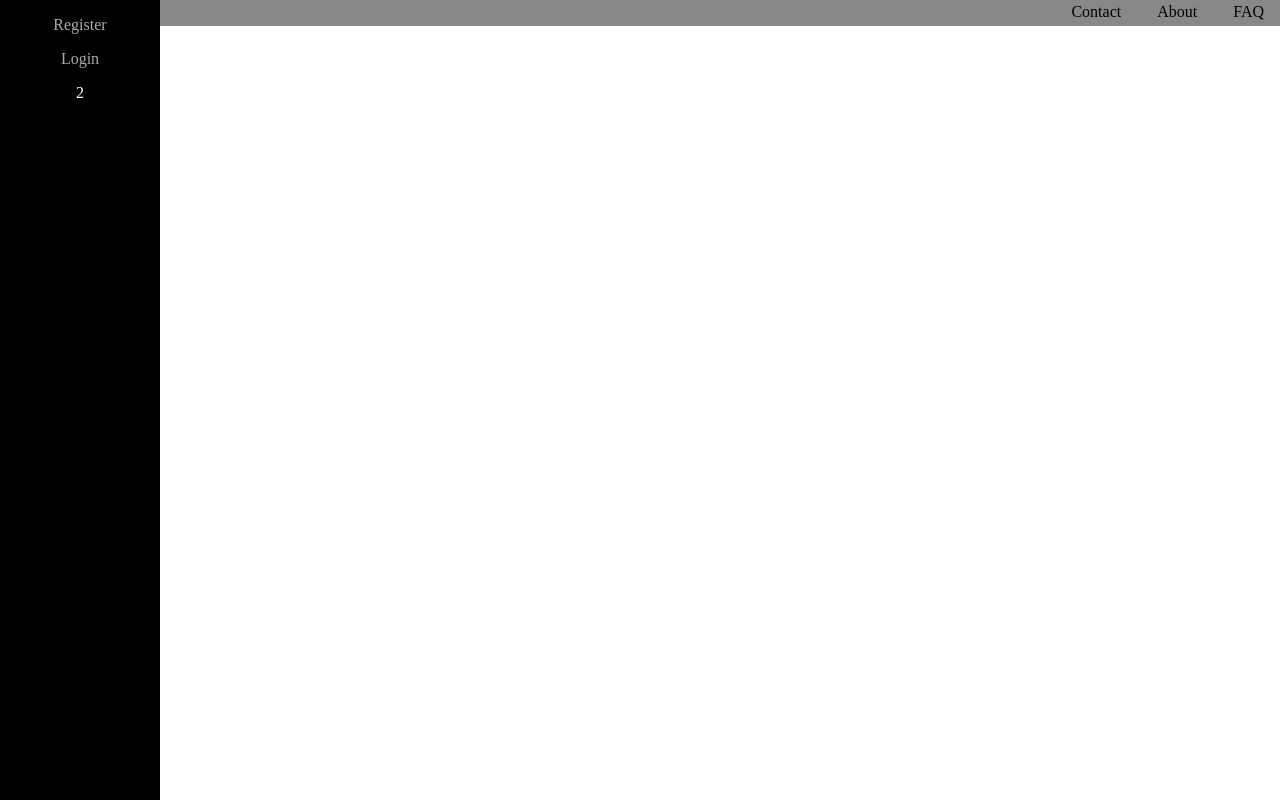
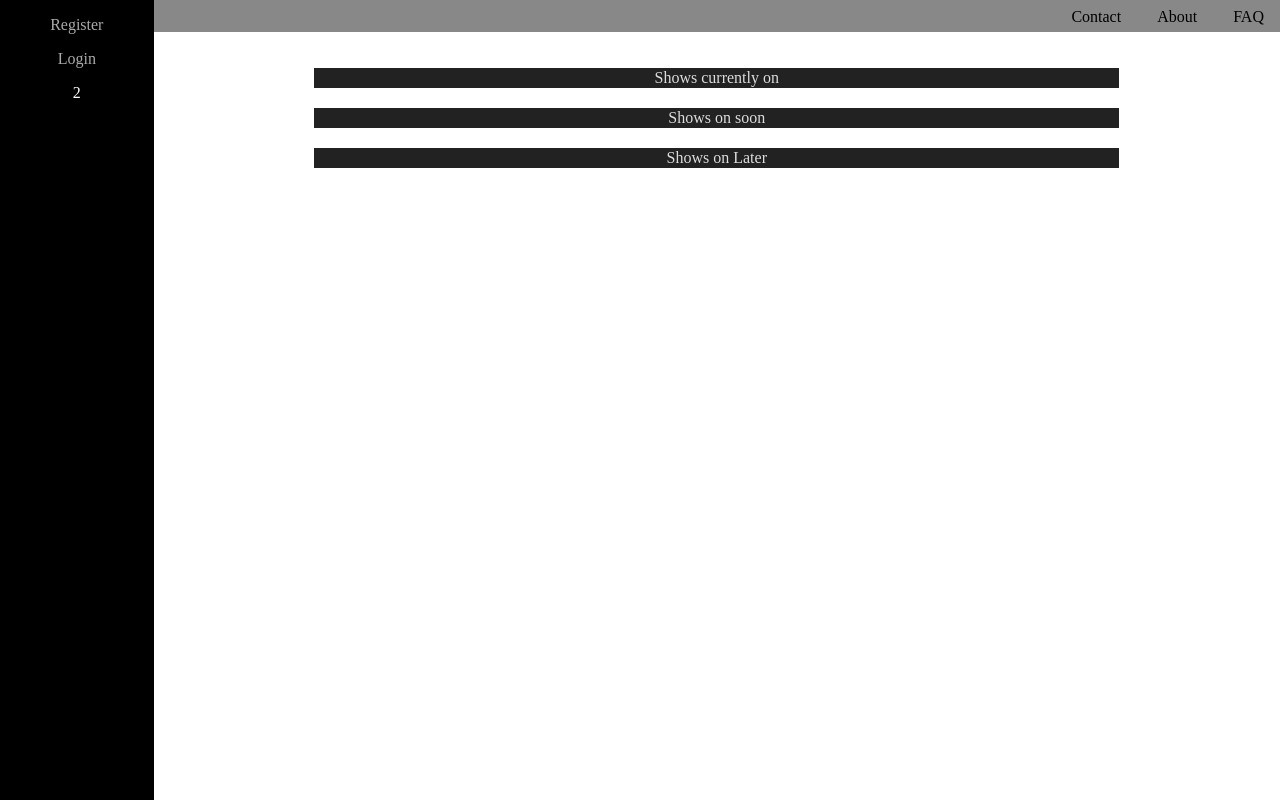
Before and after one commit to ejs/sturgeonstv, a PHP site: page /tvlisting.php in a window 1280 px wide. Run offline with PHP 8.4, Linux system fonts and the light colour scheme; the visitor is signed in with stand-in values (Sample User, id 1); data that the repository does not hold is empty.

Commit message:
Display shows, update channel loading.

```diff
--- a/tvlisting.php
+++ b/tvlisting.php
@@ -12,6 +12,22 @@
     log_message_to_file("Attempted use.");
     session_start();
     $client = load_user();
+
+    function layout_shows($start, $end, $message)
+    {
+        global $client;
+        echo "        <tr class='Info'>\n";
+        echo "            <td colspan='3' style='text-align: center'>".$message."</td>\n";
+        echo "        </tr>\n";
+        foreach($client->getShows($start, $end) as $showinfo){
+            echo "            <tr class='Show'>\n";
+            echo "                <td>".strftime("%H:%M", $showinfo["Start Time"])."</td>\n";
+            echo "                <td>".$showinfo["Channel Name"]."</td>\n";
+            echo "                <td>".$showinfo["Show Name"]."</td>\n";
+            echo "            </tr>\n";
+
+        }
+    }
 ?>
 <!DOCTYPE HTML PUBLIC "-//W3C//DTD HTML 4.01//EN" "http://www.w3.org/TR/html4/strict.dtd">
 <html>
@@ -54,6 +70,7 @@
         </ul>
         <p><?php echo $client->visit_count; ?></p>
     </div>
+    <div id="main">
         <div id="infobar">
             <ul>
                 <li><a href=''>Contact</a></li>
@@ -61,5 +78,14 @@
                 <li><a href=''>FAQ</a></li>
             </ul>
         </div>
+        <div id="body">
+            <table id="ShowInformation" align="center" cellspacing="20"><?php
+                layout_shows(-1, 0, "Shows currently on");
+                layout_shows(0, 2, "Shows on soon");
+                layout_shows(2, 24, "Shows on Later");
+            ?>
+            </table>
+        </div>
+    </div>
 </body>
 </html>
--- a/tvphp.css
+++ b/tvphp.css
@@ -8,6 +8,34 @@ ul {
 a{        text-decoration: none; }
 a:hover { text-decoration: underline; }
 
+/* Center Block */
+#main {
+    position: absolute;
+    left: 12%;
+    top: 0;
+    width: 88%;
+    border: 0;
+    padding: 0;
+    margin: 0;
+}
+
+/* Body */
+#body{
+    position: absolute;
+    left: 0;
+    top: 3em;
+    width: 100%
+}
+
+#ShowInformation tr.Info{
+    background: #222;
+    color: #ddd;
+}
+
+#body table{
+    width: 75%;
+}
+
 /* Info Bar*/
 #infobar {
     position: absolute;
@@ -15,7 +43,7 @@ a:hover { text-decoration: underline; }
     top: 0;
     height: 1em;
     border: 0;
-    padding: .2em 0 .4em 0;
+    padding: 0.5em 0;
     width: 100%;
     background: #888;
     color: #000;
@@ -37,10 +65,11 @@ a:hover { text-decoration: underline; }
 
 /* sidebar */
 #sidebar{
-    position: absolute;
+    position: fixed;
+    overflow: auto;
     left: 0;
     top: 0;
-    width: 10em;
+    width: 12%;
     z-index: 2;
     height: 100%;
     background: #000;
```
Also changed, not shown: models.php (+43 -4 lines). Lines whose indentation alone changed are shown as unchanged.
